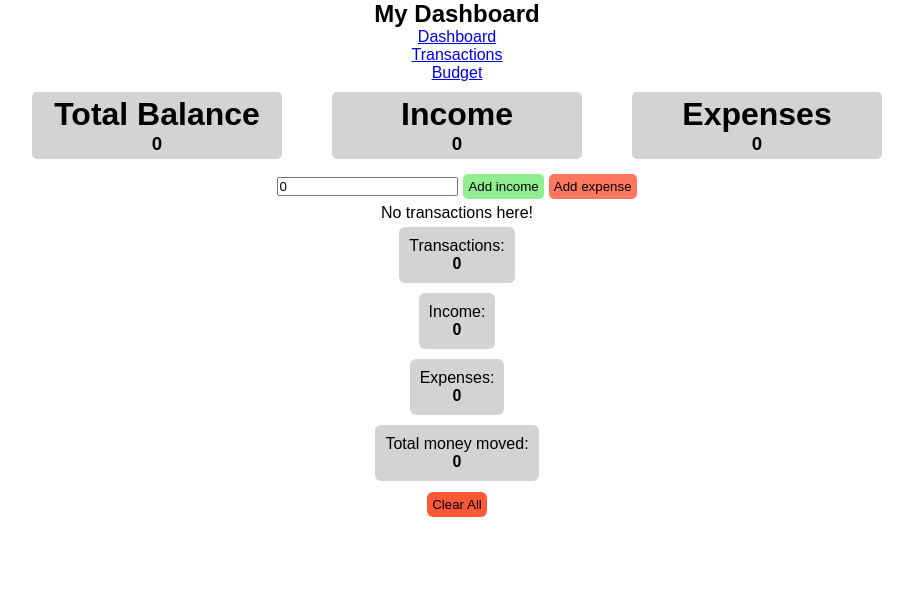
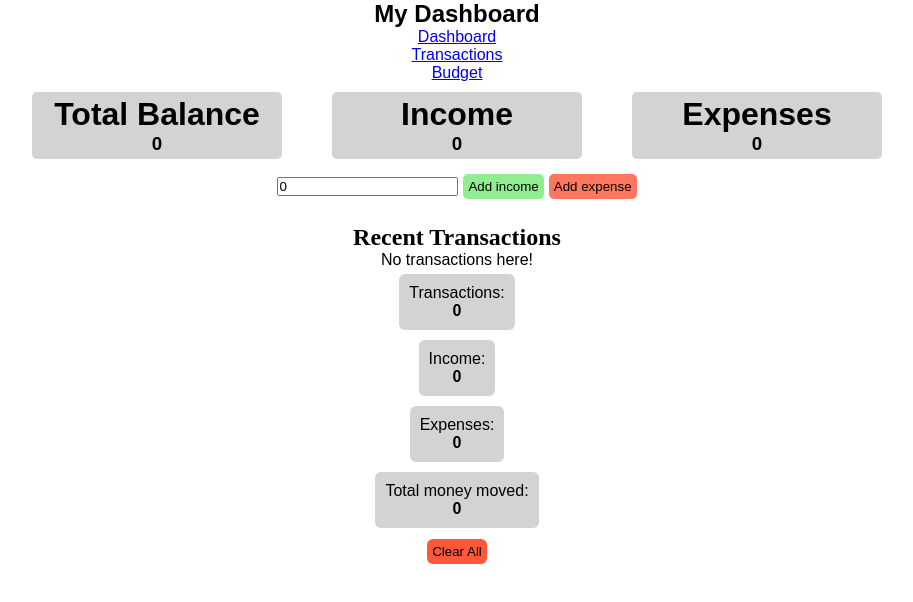
Before and after one commit to kugicode/FinanceDashboard, a React (Vite) app: page / in a window 1280 px wide. Shown: the top 602 px of the page, without its empty margins (183-1096 px from the left). Built offline with nearby package versions, Linux system fonts and the light colour scheme.

Commit message:
Improve transaction list UI

```diff
--- a/src/App.jsx
+++ b/src/App.jsx
@@ -86,6 +86,10 @@ function App() {
       <button onClick={handleAddIncome} style={{margin: 5, border: 'none', borderRadius: '5px', padding: 5, background: 'lightgreen' }}>Add income</button>
       <button onClick={handleAddExpense} style={{ border: 'none', borderRadius: '5px', padding: 5, background: '#ff785d' }}>Add expense</button>
 
+      <h2 style={{ marginTop: 20, fontFamily: 'Poppins' }}>
+        Recent Transactions
+        </h2>
+
       <ul style={{ display: 'flex', alignItems: 'center', flexDirection: 'column', listStyle: 'none'}}>
 
         {transactions.length > 0
```
